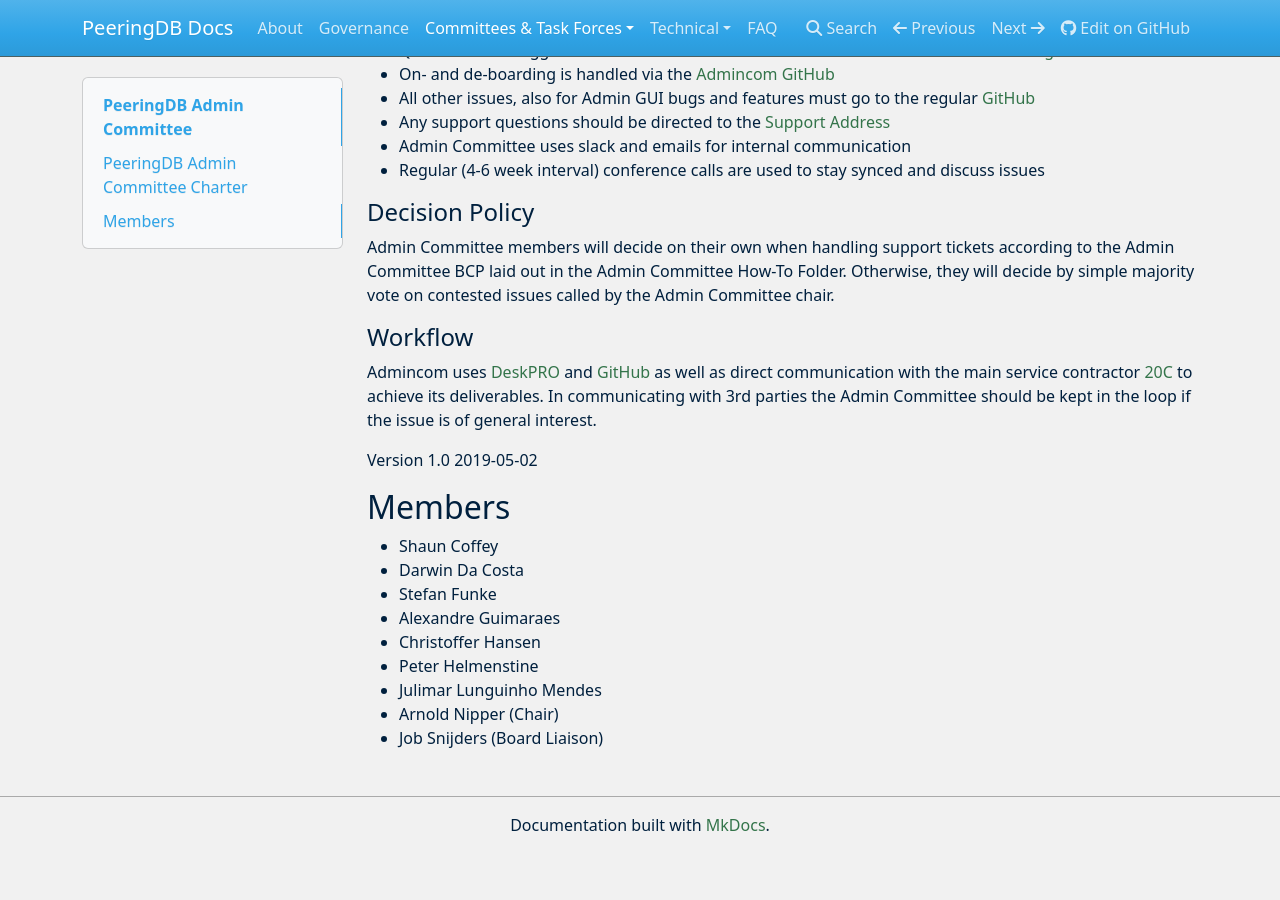
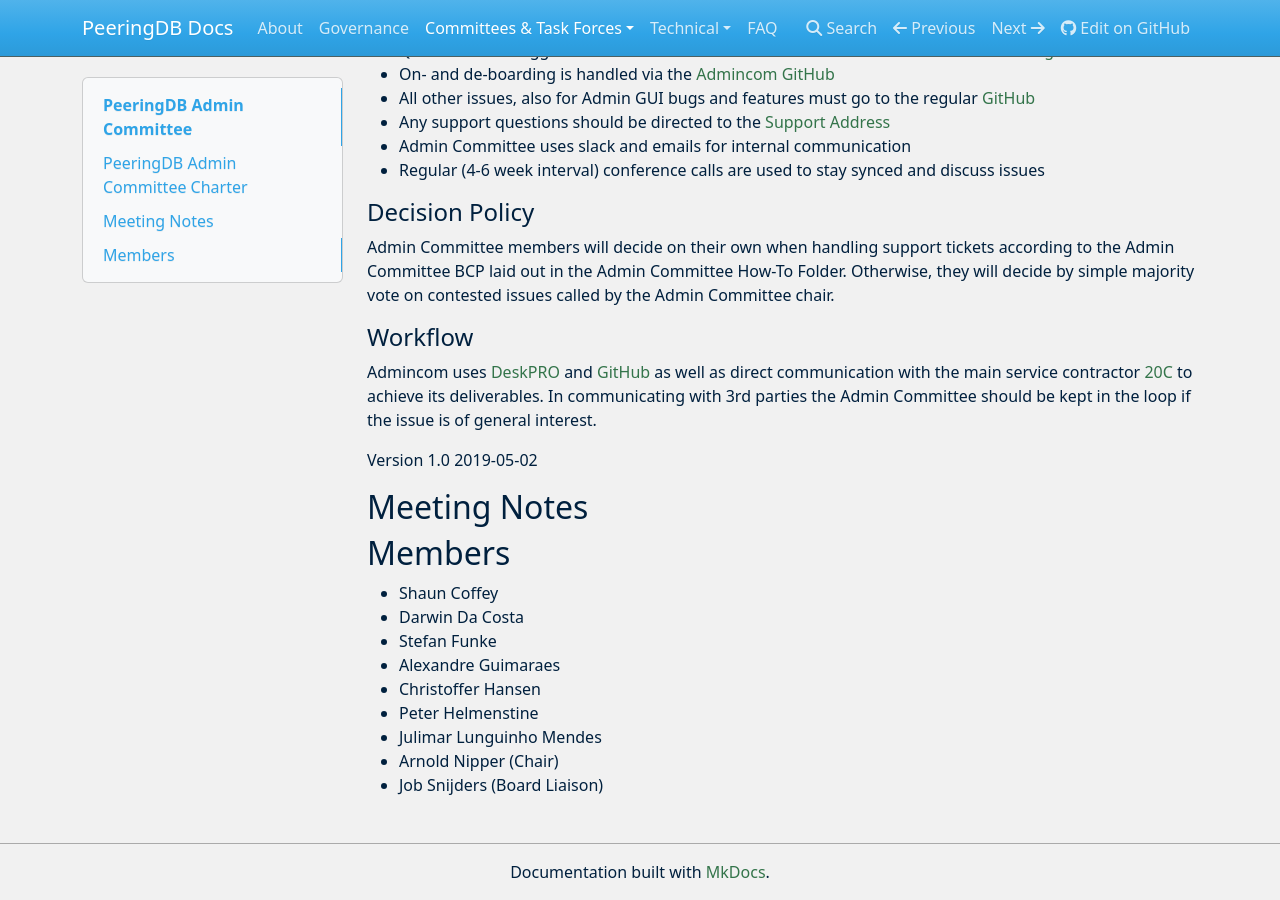
Before and after one commit to peeringdb/docs, an MkDocs documentation site: the page built from docs/committee/admin/index.md, in a window 1280 px wide and 900 px high, scrolled down 1201 px. Built offline with MkDocs 1.6.1, drawn with Linux system fonts in a browser that asks for light colours; nearby versions of some CDN libraries; before the commit the page ends 2054 px from its top, so only the background shows below that.

Commit message:
Update index.md
We will publish meeting-notes as well

```diff
--- a/docs/committee/admin/index.md
+++ b/docs/committee/admin/index.md
@@ -4,6 +4,8 @@
 - Interested in volunteering? Contact [admincom@lists.peeringdb.com](mailto:admincom@lists.peeringdb.com).
 
 {!docs/committee/admin/charter.md!}
+
+## Meeting Notes
 
 ## Members
 - Shaun Coffey
```
